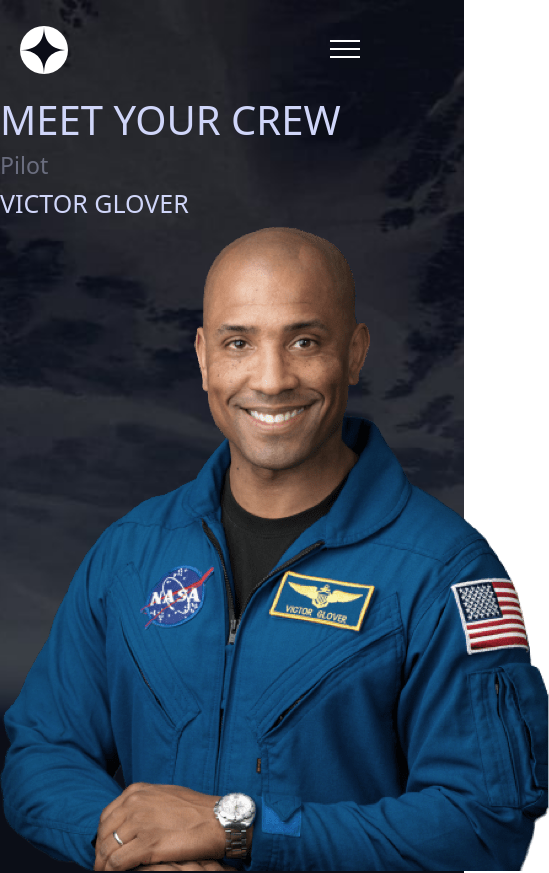
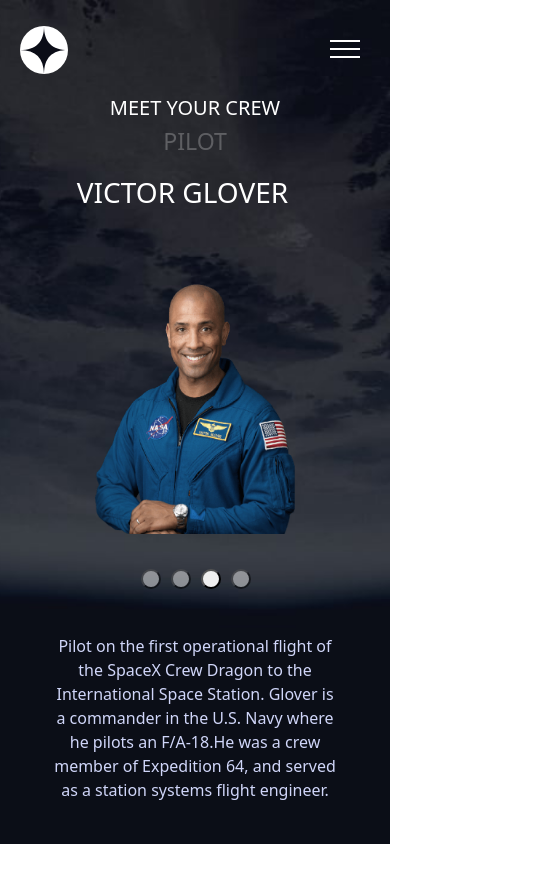
Before and after one commit to seboo1995/space-app, a React (Create React App) app: page /crew in a window 390 px wide. Shown: the top 873 px of the page, 549 px wide, since content can reach past the window. After the commit the page ends 844 px from the top, so only its background shows below. Built offline with nearby package versions, Linux system fonts and the light colour scheme; a web font is replaced by a local one.

Commit message:
crew-resp-mobile

```diff
--- a/src/components/crew/Crew.css
+++ b/src/components/crew/Crew.css
@@ -1,26 +1,94 @@
 @media only screen and (min-device-width: 320px) and (max-device-width: 800px) {
     .crew-container{
        background: url(../../assets/crew/background-crew-mobile.jpg);
+       align-self: center;
+    }
+    .crew-container h2{
+        color:#fff;
+        font-size: 20px;
+        text-transform: uppercase;
+    }
+    .crew-container #im{
+        margin-top:50px;
+        height:250px;
+        width: 200px;
+    }
+    .item-0, .item-1, .item-2, .item-3, .item-4, .item-5 {
+        text-align: center;
+    }
+    .item-0, h2 {
+        margin: 0;
+    }
+    .item-3, #im {
+        margin-top: 25px;
+    }
+    .item-1, #role-text {
+        color:#ffffff;
+        opacity: 0.5;
+        text-transform: uppercase;
+    }
+    .item-2, #firsthead-font{
+        color:#fff;
+        font-size: 28px;
+        margin-top: 10px;
+        text-transform: uppercase;
 
     }
+    .item-4, button{
+
+        margin-top:30px;
+        margin-left: 30px;
+        margin-right: 60px;
+    }
+
+    .item-5, #bio-text{
+        margin-top: 40px;
+        margin-left:25px;
+        margin-right:25px;
+        font-size: 16px;
+        color:#D0D6F9;
+        font-weight: 200;
+        text-align: center;
+    }
  }
+
+ @media only screen and (min-device-width: 820px) and (max-device-width: 1023px) {
+    .crew-container{
+       background: url(../../assets/crew/background-crew-tablet.jpg);
+       display:inline-block;
+       align-self: center;
+    }
+    .item-0, .item-1, .item-2, .item-3, .item-4, .item-5{
+        border: 2px solid white;
+        text-decoration: center;
+    }
+    .crew-container, #im{
+        height:10px;
+        width: 10px;
+    }
+    .item-5, #bio-text{
+        margin-left:25px;
+        margin-right:25px;
+        font-size: 16px;
+        color:#D0D6F9;
+        font-weight: 200;
+        text-align: center;
+    }
+ }
+
  @media screen and (min-device-width: 1024px) and (max-device-width: 2040px)  {
     .crew-container{
        background: url(../../assets/crew/background-crew-desktop.jpg);
     }
 
+
  }
- @media only screen and (min-device-width: 820px) and (max-device-width: 1023px) {
-    .crew-container{
-       background: url(../../assets/crew/background-crew-tablet.jpg);
-    }
- }
+
 .crew-container {
     background-position: center center;
     background-repeat: no-repeat;
     background-size: cover;
-    height: 100%;
-    color:#D0D6F9;
+    background-attachment: fixed;
     }
 .crew-container button:first-child {
     opacity: 1;
@@ -39,29 +107,6 @@
     width: 20px;
     height:20px;
     border-radius: 50%;
-    display: inline-block;
     margin: 5px;
     padding: 2px;
 }
-
-.crew-container p{
-    color:#D0D6F9;
-    padding:2px;
-    margin: 2px;
-    width: 500px;
-}
-
-.crew-container #role-text{
-    opacity: 0.4;
-}
-
-.crew-container h1{
-    font-size: 25px;
-    text-transform:uppercase;
-    letter-spacing: 4.75;
-}
-.crew-container h2{
-    font-size: 40px;
-    text-transform:uppercase;
-    letter-spacing: 4.75;
-}
--- a/src/components/crew/Crew.jsx
+++ b/src/components/crew/Crew.jsx
@@ -42,12 +42,19 @@
 
   return (
     <div>
-
+      <div className='item-0'>
     <h2>Meet your crew </h2>
+    </div>
+    <div className='item-1'>
     <h3 id='role-text'> {all_crew[currentPersonID].role}</h3>
+    </div>
+    <div className='item-2'>
     <h1 id='firsthead-font'>{all_crew[currentPersonID].name}</h1>
-     <img src={all_crew[currentPersonID].images.png} alt = 'asl' id='222'/>
-
+    </div>
+    <div className='item-3'>
+     <img src={all_crew[currentPersonID].images.png} alt = 'asl' id='im'/>
+     </div>
+     <div className='item-4'>
       <ul ref={crew_ref}>
         {all_crew.map((crew,index) => {
           return (
@@ -55,7 +62,11 @@
           )
         })}
     </ul>
-    <p> {all_crew[currentPersonID].bio}</p>
+    </div>
+    <div className='item-5'>
+    <p id='bio-text'> {all_crew[currentPersonID].bio}</p>
+    </div>
+
     </div>
   )
 }
--- a/src/components/destination/Destination.css
+++ b/src/components/destination/Destination.css
@@ -146,10 +146,7 @@
     .item-0, .item-1, .item-2, .item-3, .item-4, .item-5{
         border: 2px solid white;
         display: inline-block;
-        float: left;
     }
-
-
 
  }
 .destination-container{
```
